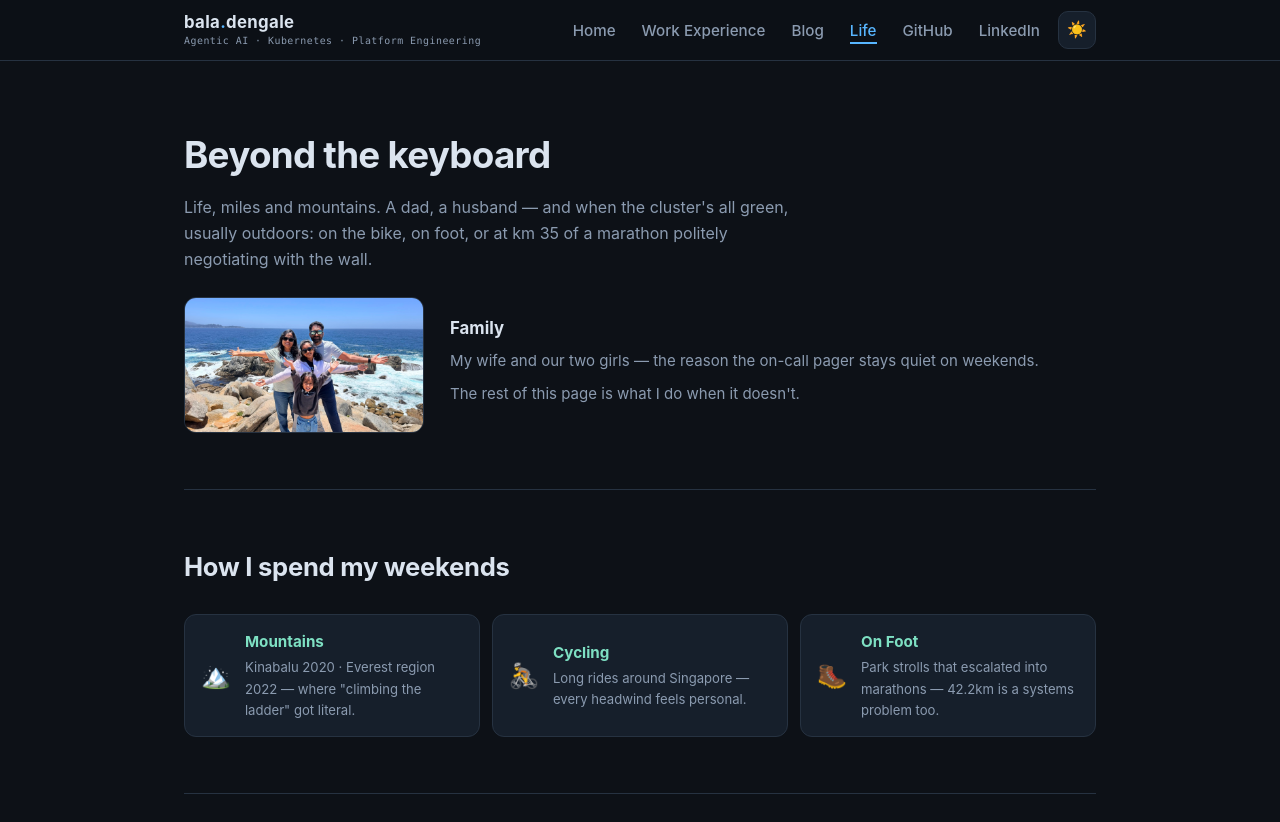
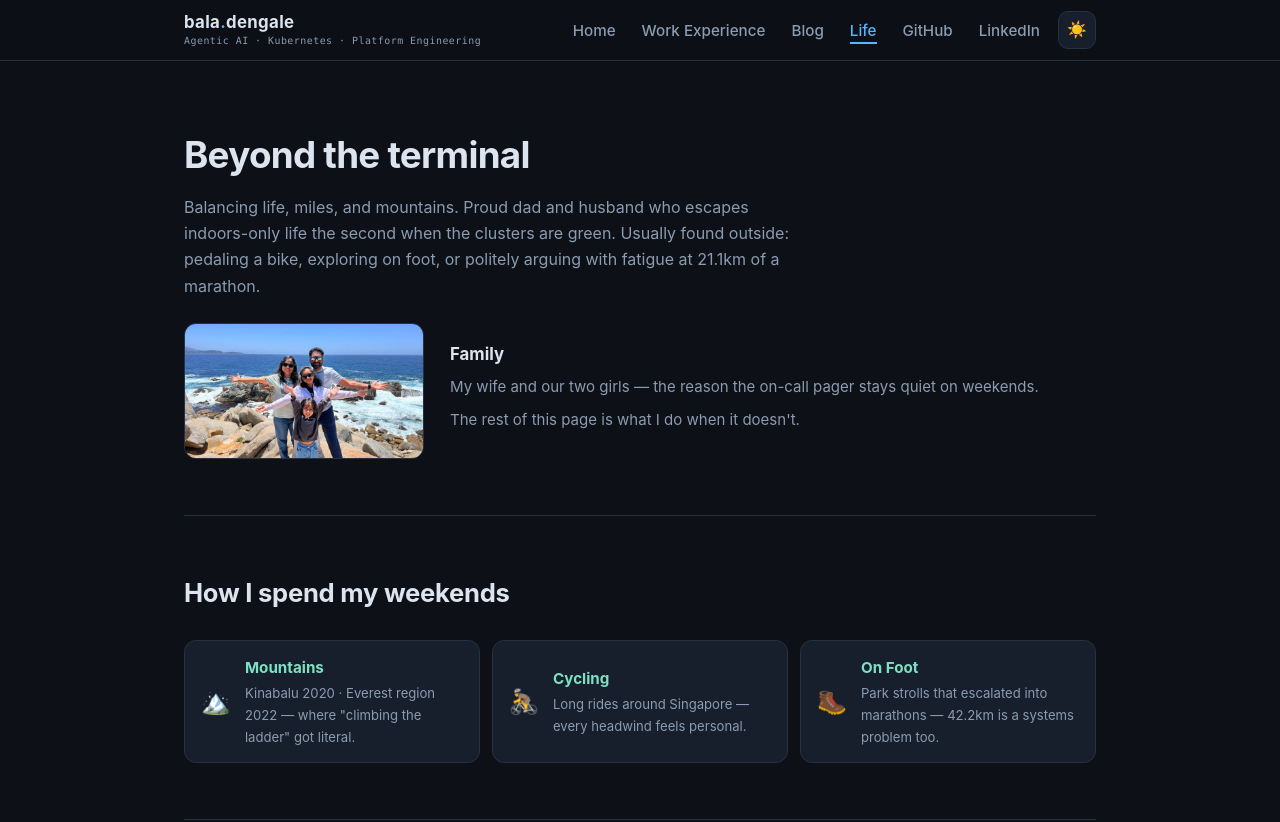
Before and after one commit to baladengale/baladengale.github.io, a plain HTML site: page site/life.html in a window 1280 px wide. Shown: the top 822 px of the page. Drawn offline with Linux system fonts and the light colour scheme.

Commit message:
Life page: 'Beyond the terminal' headline and refreshed intro

```diff
--- a/site/life.html
+++ b/site/life.html
@@ -33,9 +33,9 @@
 
 <main class="container">
   <section class="page-head">
-    <h1>Beyond the keyboard</h1>
-    <p>Life, miles and mountains. A dad, a husband — and when the cluster's all green, usually outdoors:
-       on the bike, on foot, or at km 35 of a marathon politely negotiating with the wall.</p>
+    <h1>Beyond the terminal</h1>
+    <p>Balancing life, miles, and mountains. Proud dad and husband who escapes indoors-only life the second when the clusters are green.
+      Usually found outside: pedaling a bike, exploring on foot, or politely arguing with fatigue at 21.1km of a marathon.</p>
   </section>
 
   <section class="section" style="border-top:none; padding-top:8px;">
```
